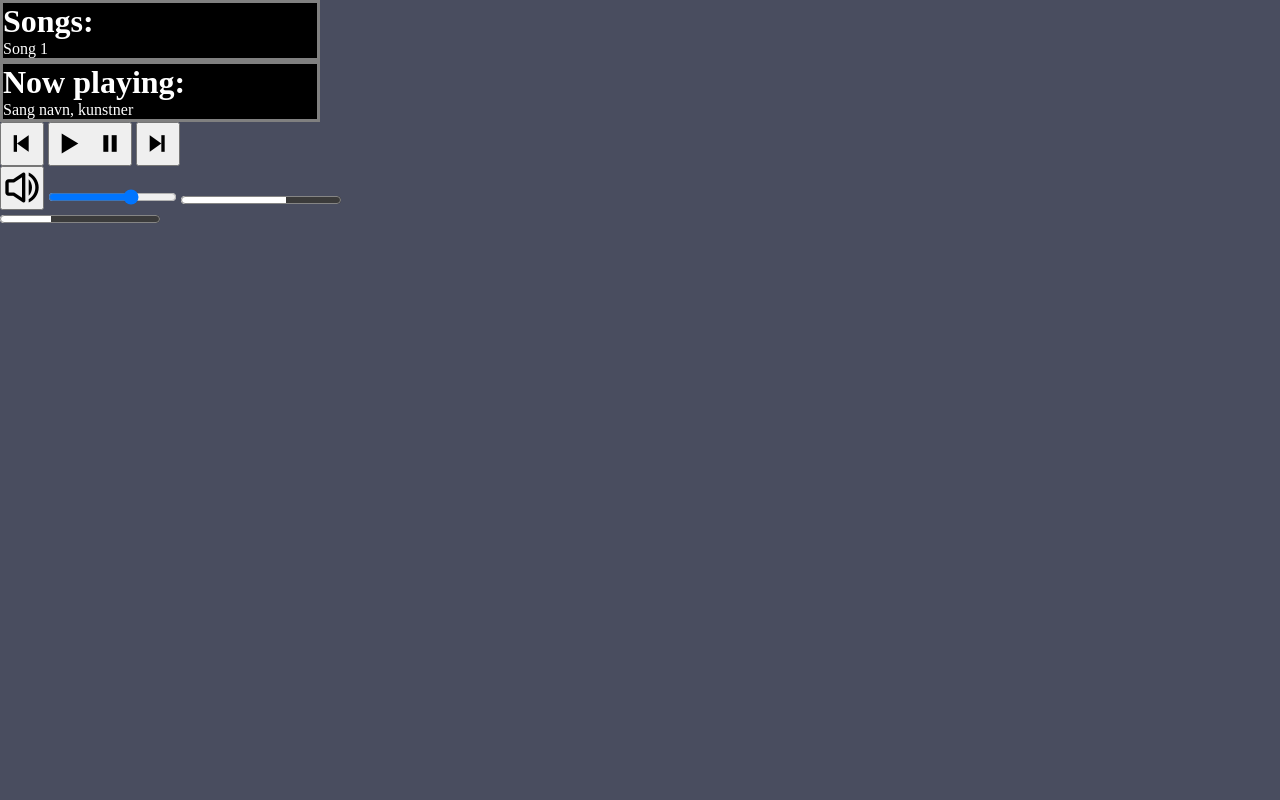
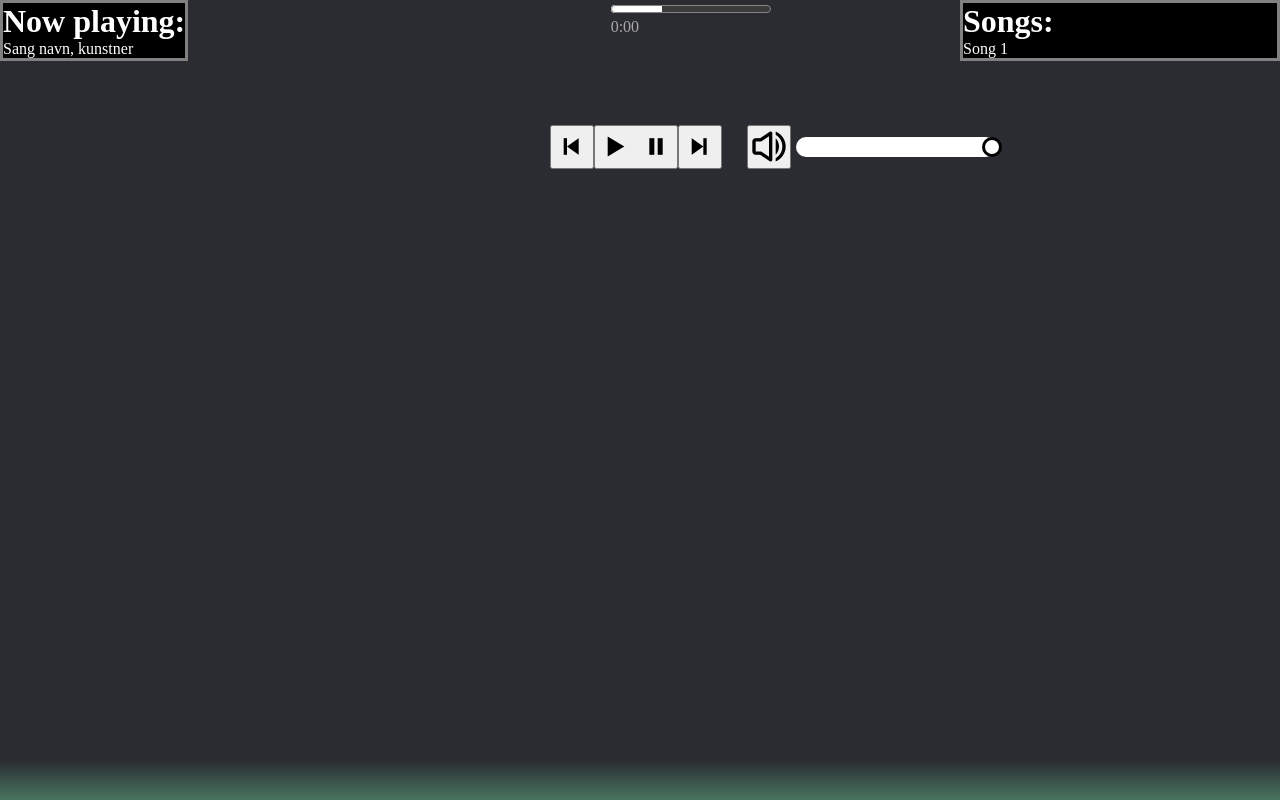
Before and after one commit to HrSejer/Music-Player, a plain HTML site: page index.html in a window 1280 px wide. Drawn offline with nearby package versions, Linux system fonts and the light colour scheme.

Commit message:
Added Styles to all elements and elements are now placed correctly.

```diff
--- a/index.html
+++ b/index.html
@@ -10,24 +10,30 @@
 </head>
 
 <body>
+    <div class="SongDetail">
+        <h1>Now playing:</h1>
+        <p>Sang navn, kunstner</p>
+    </div>
     <div class="Songs">
         <h1>Songs:</h1>
         <p>Song 1</p>
     </div>
-    <div class="SongDetail">
-        <h1>Now playing:</h1>
-        <p>Sang navn, kunstner</p>
-    </div>
+    <section class="home">
         <button class="btn"><i class='bx bx-skip-previous'></i></button>
         <!--Play/Pause bliver måske lavet til 2 knapper afhængigt af om logikken er til at lave med to funktioner-->
         <button class="btn"><i class='bx bx-play'></i><i class='bx bx-pause'></i> </button>
         <button class="btn"><i class='bx bx-skip-next'></i></button>
         <div class="volume-slider">
+            <button class="btn"><i class='bx bx-volume-full'></i></button>
             <div class="slider">
-            <button class="btn"><i class='bx bx-volume-full'></i></button>
-            <input type="range" min="0" max="100"value="66">
-            <progress min="0" max="100" value="66"></progress>
+                <input type="range" min="0" max="100"value="100">
+                <progress min="0" max="100" value="100"></progress>
             </div>
         </div>
+    </section>
+    <div class="SongTime">
         <progress value="32" max="100"></progress>
+        <p>0:00</p>
+    </div>
+    <footer class="footer"></footer>
 </body>
--- a/style.css
+++ b/style.css
@@ -5,10 +5,32 @@
 }
 
 body {
-    background: #494d5f;
+    background: #2b2c31;
     color: #fff;
 }
-.btn{
+
+.footer{
+    position: fixed;
+    bottom: 0;
+    width: 100%;
+    padding: 20px 10%;
+    background: transparent;
+    display: flex;
+    justify-content: space-between;
+    align-items: center;
+    background: linear-gradient(#2b2c31, #48755f);
+}
+
+.home {
+    justify-content:left;
+    align-items: center;
+    display: flex;
+    position:absolute;
+    margin-left: 550px;
+    margin-top: 100px ;
+}
+
+.btn {
     color: #000;
     font-size: 40px;
     position: relative;
@@ -17,20 +39,82 @@ justify-content: space-between;
     align-items: center;
 }
 
-progress{
-    color:darkgray;
+.SongTime {
+    float: left;
+    color: darkgray;
     accent-color: #fff;
+    margin-left:33% ;
 }
 
-.Songs{
+.Songs {
     width: 320px;
     height: auto;
     background-color: #000;
     border: solid gray;
+    float: right;
 }
-.SongDetail{
-    width: 320px;
+
+.SongDetail {
+    width: auto;
     height: auto;
     background-color: #000;
     border: solid gray;
+    float: left;
+    align-items: center;
+    justify-content: left;
 }
+
+/* STYLE TIL VOLUME SLIDER */
+.volume-slider {
+    padding: 25px;
+    border-radius: 5px 25px 25px 5px;
+    display: flex;
+    align-items: center;
+}
+
+.slider {
+    position: relative;
+    width: 200px;
+    height: 20px;
+    margin-left: 5px;
+}
+
+.slider input {
+    position: absolute;
+    left: -6px;
+    top: 0;
+    width: 212px;
+    height: 20px;
+    -webkit-appearance: none;
+    background-color: transparent;
+    z-index: 99;
+}
+
+.slider input::-webkit-slider-thumb {
+    -webkit-appearance: none;
+    width: 20px;
+    height: 20px;
+    background-color: #fff;
+    border: 3px solid #000;
+    border-radius: 50%;
+    cursor: pointer;
+}
+
+.slider progress {
+    width: 200px;
+    height: 20px;
+    -webkit-appearance: none;
+    position: absolute;
+    top: 0;
+    left: 0;
+    border-radius: 10px;
+    overflow: hidden;
+}
+
+.slider progress::-webkit-progress-bar {
+    background-color: rgb(95, 94, 94);
+}
+
+.slider progress::-webkit-progress-value {
+    background-color: #fff;
+}
```
Lines whose indentation alone changed are shown as unchanged.
